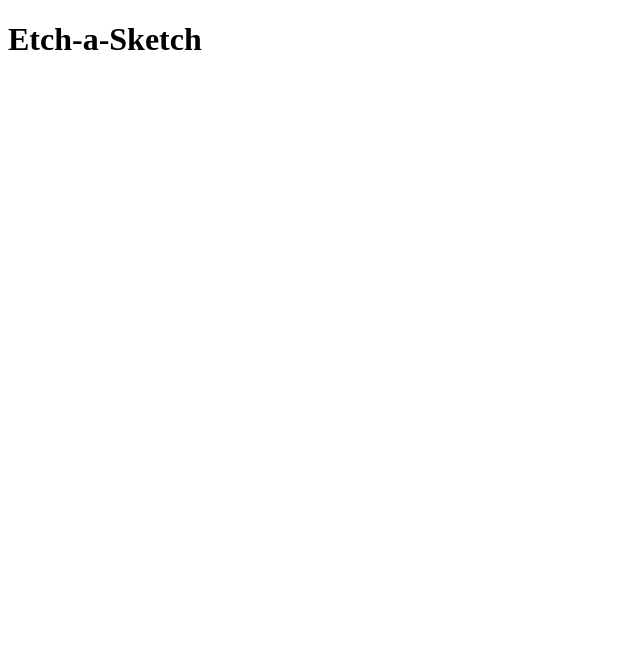
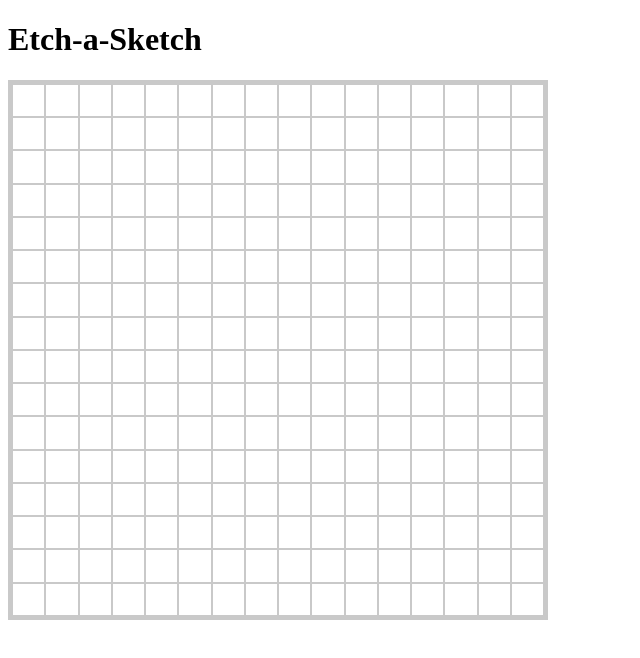
Before and after one commit to adrianwhatfield/etch-a-sketch, a plain HTML site: page index.html in a window 1280 px wide. Shown: the whole page, without its empty margins (0-640 px from the left). Drawn offline with Linux system fonts and the light colour scheme.

Commit message:
Create 16x16 grid

```diff
--- a/script.js
+++ b/script.js
@@ -0,0 +1,40 @@
+let gridSize = 16;
+//let gridArea = gridSize * gridSize;
+let squareSize = 500 / gridSize;
+let squareSizeString = squareSize.toString() + "px"
+
+//console.log(gridArea);
+
+const container = document.getElementById("container");
+
+let auto = "auto ".repeat(gridSize)
+
+container.style.gridTemplateColumns = auto;
+container.style.gridTemplateRows = auto;
+
+//const square = document.createElement("div")
+
+//square.style.width = squareSizeString;
+//square.style.height = squareSizeString;
+//square.style.backgroundColor = "white";
+
+//container.appendChild(square);
+
+function setGrid(gridArea) {
+    gridArea = gridSize * gridSize;
+    //console.log(gridArea);
+
+    for (let i = 0; i < gridArea; i++) {
+        const square = document.createElement("div")
+
+        square.style.width = squareSizeString;
+        square.style.height = squareSizeString;
+        square.style.backgroundColor = "white";
+
+        container.appendChild(square);
+        //console.log("square made")
+    };
+    //console.log("function")
+}
+
+setGrid();
--- a/style.css
+++ b/style.css
@@ -1,4 +1,10 @@
 #container {
-    height: 500px;
-    width: 500px;
+    height: 530px;
+    width: 530px;
+    display: grid;
+    justify-content: space-between;
+    align-content: space-between;
+    background-color: rgb(201, 201, 201);
+    padding: 5px;
+    gap: 2px;
 }
```
